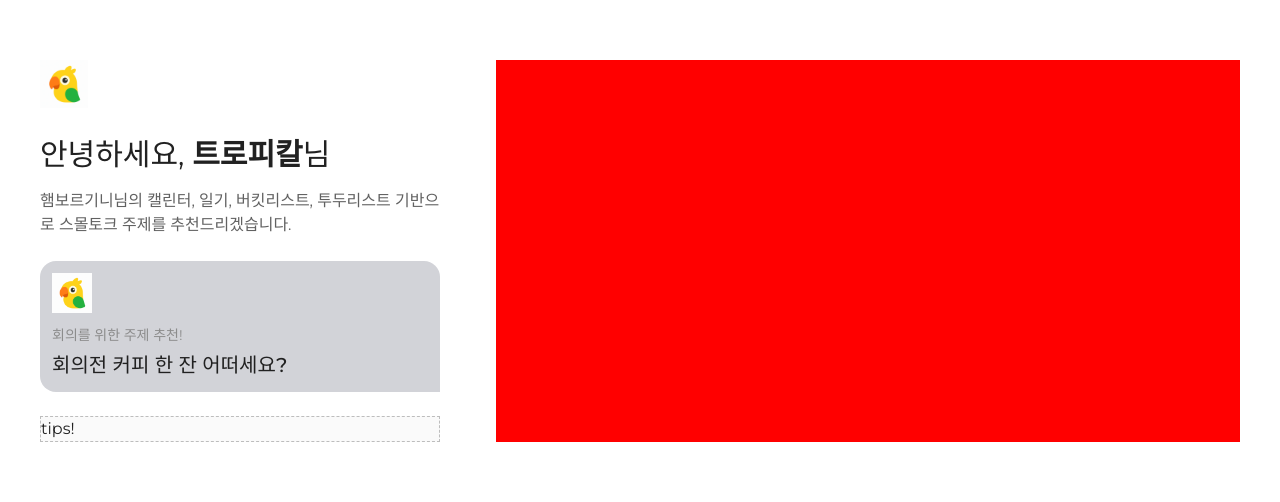
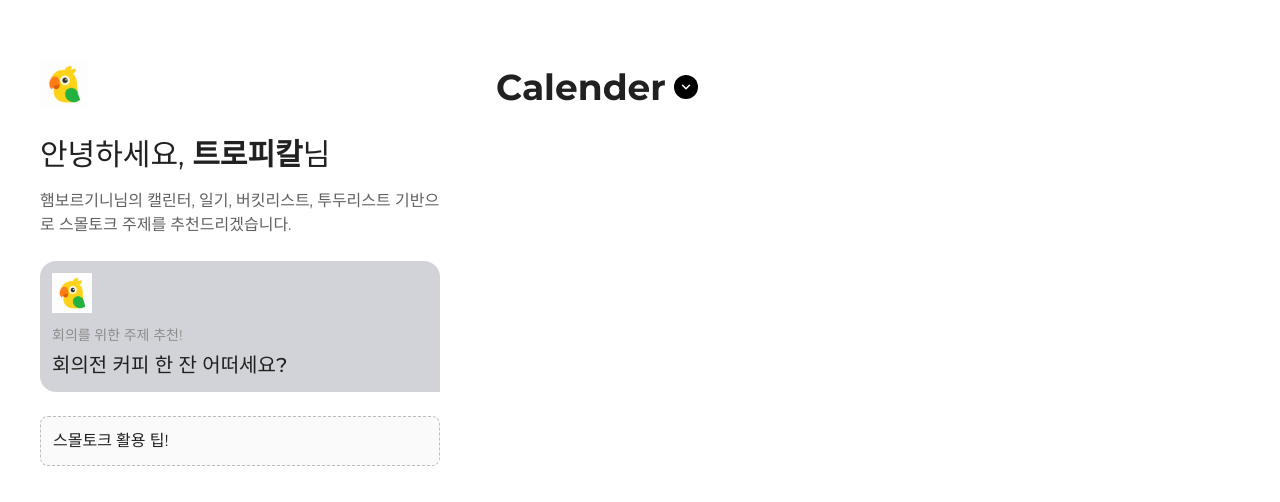
Before and after one commit to Aicemelt/Tropical-frontend, a React (Vite) app: page / in a window 1280 px wide. Shown: the top 502 px of the page. Built offline with nearby package versions, Linux system fonts and the light colour scheme; a web font is replaced by a local one.

Commit message:
header 컴포넌트 생성

```diff
--- a/src/components/smalltalk/Header.jsx
+++ b/src/components/common/LeftHeader.jsx
@@ -3,7 +3,7 @@ import styles from '../../styles/components/Header.module.scss';
 
 const {logo, title, userName, desc} = styles;
 
-const Header = () => {
+const LeftHeader = () => {
     return (
         <div>
             <h1 className={logo}></h1>
@@ -13,4 +13,4 @@ const Header = () => {
     );
 };
 
-export default Header;
+export default LeftHeader;
--- /dev/null
+++ b/src/components/common/RightHeader.jsx
@@ -0,0 +1,31 @@
+import React, {useState} from 'react';
+import {dropdownBtn, on} from '../../styles/components/Header.module.scss';
+
+const RightHeader = () => {
+
+    const[isBlock, setIsBlock] = useState(false);
+
+    const handleMenu = e => {
+        e.preventDefault();
+        setIsBlock(!isBlock);
+    }
+
+    return (
+        <header>
+            <h3>
+            {/*  헤더 텍스트는 동적으로 변경  */}
+                Calender
+            </h3>
+            <button className={dropdownBtn} type={"button"} onClick={handleMenu}></button>
+            <nav style={isBlock ? {display: "block"} : {display: "none"}}>
+                <ul>
+                    <li className={on}>Calender</li>
+                    <li>Todo</li>
+                    <li>Bucket List</li>
+                </ul>
+            </nav>
+        </header>
+    );
+};
+
+export default RightHeader;
--- a/src/components/smalltalk/Tips.jsx
+++ b/src/components/smalltalk/Tips.jsx
@@ -4,7 +4,7 @@ import { tips } from '../../styles/components/Tips.module.scss'
 const Tips = () => {
     return (
         <div className={tips}>
-            tips!
+            스몰토크 활용 팁!
         </div>
     );
 };
--- a/src/layouts/LeftLayout.jsx
+++ b/src/layouts/LeftLayout.jsx
@@ -1,5 +1,5 @@
 import React from 'react';
-import Header from "../components/smalltalk/Header.jsx";
+import LeftHeader from "../components/common/LeftHeader.jsx";
 import {leftLayout} from '../styles/layouts/Layout.module.scss';
 import SmallTalkList from "../components/smalltalk/SmallTalkList.jsx";
 import Tips from "../components/smalltalk/Tips.jsx";
@@ -7,7 +7,7 @@ import Tips from "../components/smalltalk/Tips.jsx";
 const LeftLayout = () => {
     return (
         <div className={leftLayout}>
-            <Header />
+            <LeftHeader />
             <SmallTalkList />
             <Tips />
         </div>
--- a/src/layouts/RightLayout.jsx
+++ b/src/layouts/RightLayout.jsx
@@ -1,11 +1,12 @@
 import React from 'react';
 import {rightLayout} from '../styles/layouts/Layout.module.scss';
-import {Outlet} from "react-router-dom";
+import {Outlet, Route} from "react-router-dom";
+import RightHeader from "../components/common/RightHeader.jsx";
 
 const RightLayout = () => {
     return (
         <div className={rightLayout}>
-            <Outlet />
+            <RightHeader />
         </div>
     );
 };
--- a/src/styles/components/Header.module.scss
+++ b/src/styles/components/Header.module.scss
@@ -1,5 +1,6 @@
-@import "../global";
+@import "../global.scss";
 
+/* LeftLayout 헤더 */
 .logo {
   width: 48px;
   height: 48px;
@@ -21,3 +22,46 @@
   padding-top: var(--text-xs);
   color: var(--text-secondary);
 }
+
+/* RightLayout 헤더 */
+header {
+  display: flex;
+  width: 100%;
+  flex-direction: row;
+  align-items: center;
+  position: relative;
+  gap: 8px;
+
+  h3 {
+    font-family: var(--font-english);
+    font-size: var(--text-4xl);
+    font-weight: var(--font-bold);
+  }
+
+  .dropdownBtn {
+    width: 24px;
+    height: 24px;
+    background-color: #000;
+    border-radius: 50%;
+    border: 0;
+    background-image: url("../../asset/arrow-w.svg");
+    background-repeat: no-repeat;
+    background-position: center;
+  }
+  nav {
+    display: none;
+    width: 240px;
+    background-color: #fff;
+    position: absolute;
+    top: 56px;
+    left: 0;
+    font-family: var(--font-english);
+    padding: 16px;
+    font-weight: var(--text-lg);
+    border-radius: var(--text-base);
+    box-shadow: 0 4px 25px rgba(0, 0, 0, 0.1);
+  }
+  .on {
+    font-weight: var(--font-bold);
+  }
+}
--- a/src/styles/components/Tips.module.scss
+++ b/src/styles/components/Tips.module.scss
@@ -3,4 +3,6 @@
 .tips {
   background-color: #FAFAFA;
   border: 1px dashed var(--text-disabled);
+  border-radius: 8px;
+  padding: var(--text-xs);
 }
--- a/src/styles/global.scss
+++ b/src/styles/global.scss
@@ -110,5 +110,6 @@ ul {
     flex-direction: column;
     overflow-y: auto;
     padding: 0 16px;
+    gap: 36px;
   }
 }
--- a/src/styles/layouts/Layout.module.scss
+++ b/src/styles/layouts/Layout.module.scss
@@ -9,7 +9,6 @@
 
 .rightLayout {
   width: 62%;
-  background: red;
 }
 
 @media (max-width: 1200px) {
```
Also changed, not shown: src/asset/arrow-w.svg (added).
